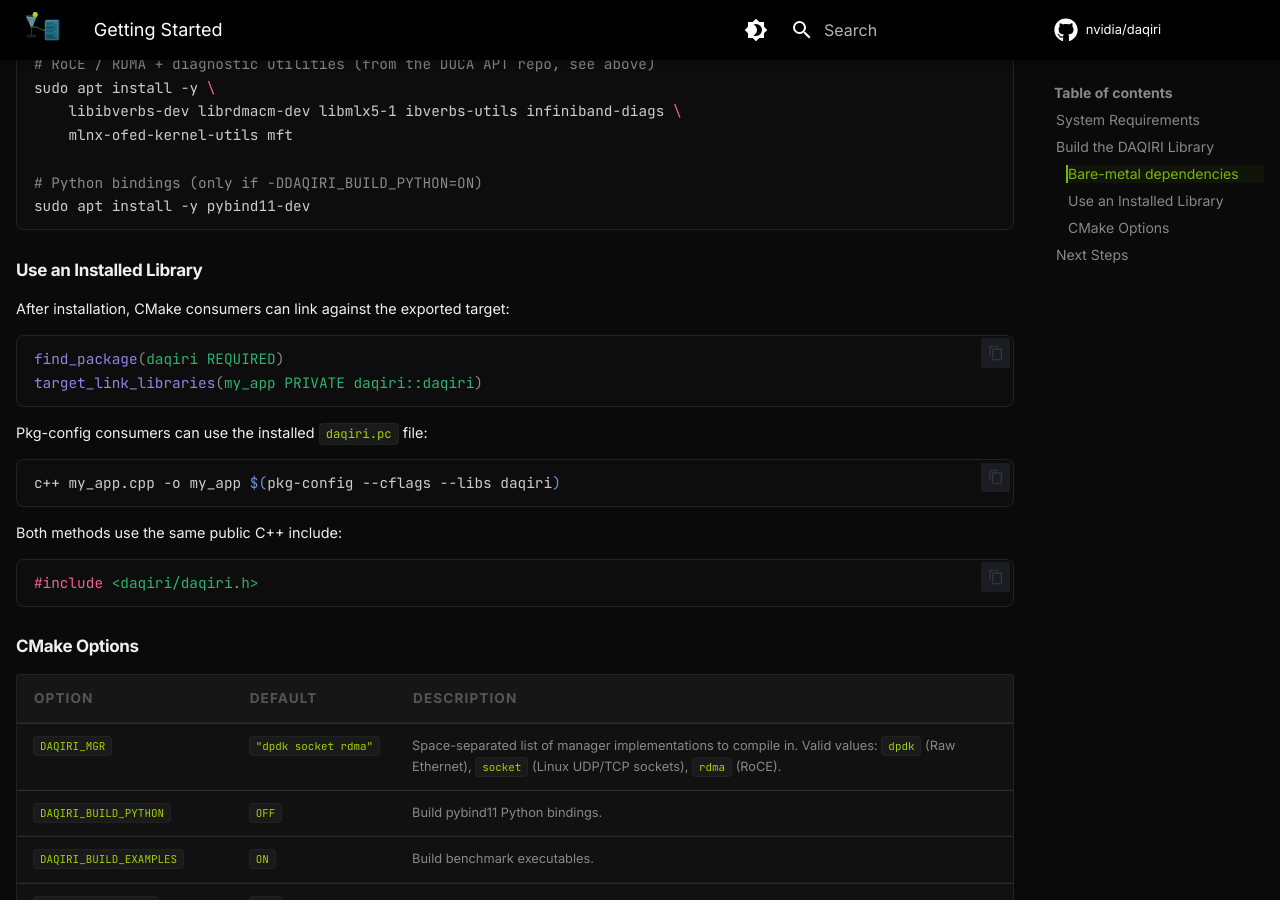
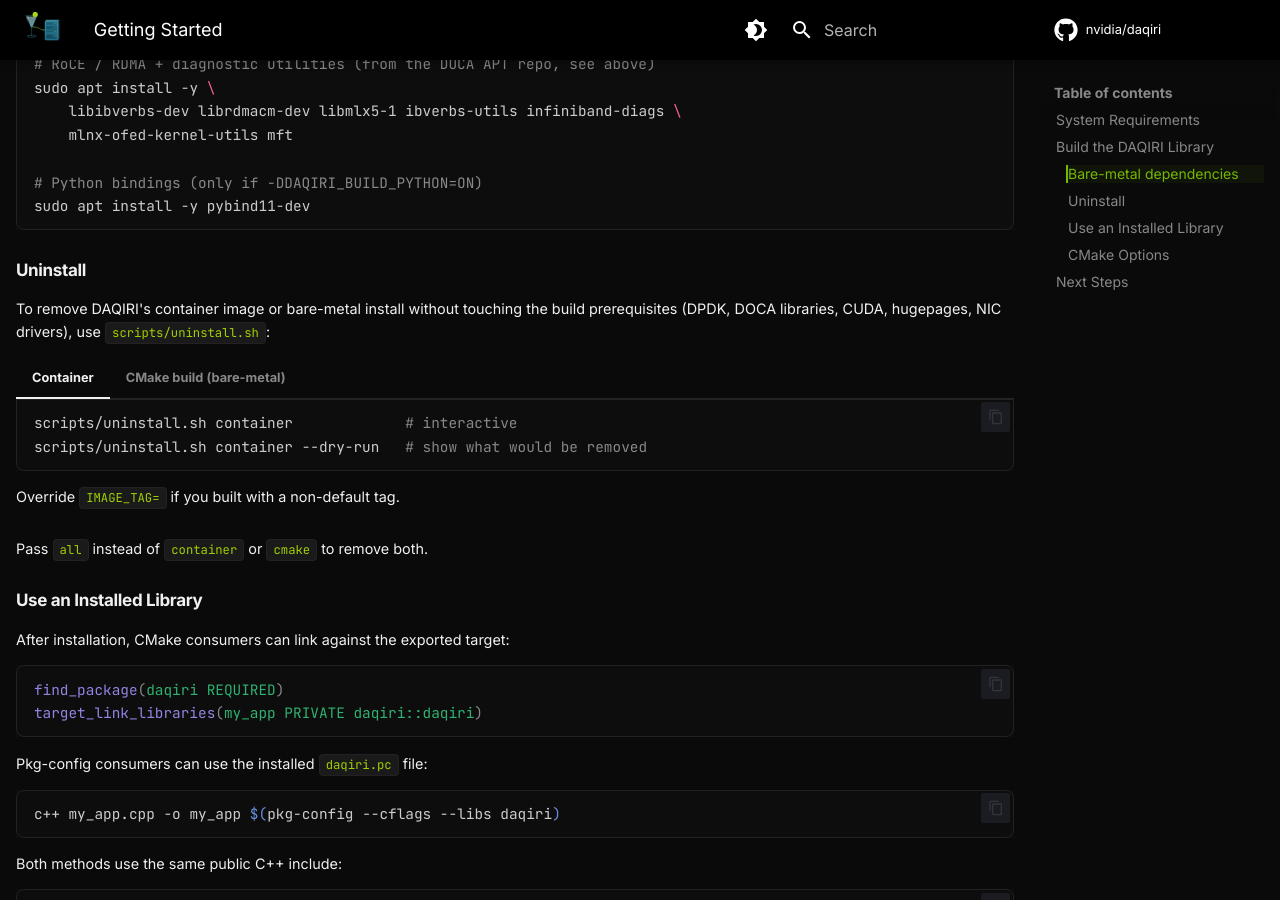
Before and after one commit to NVIDIA/daqiri, an MkDocs documentation site: the page built from docs/getting-started.md, in a window 1280 px wide and 900 px high, scrolled down 2018 px. Built offline with MkDocs 1.6.1 and Material for MkDocs 9.7.7, drawn with Linux system fonts in a browser that asks for light colours; comment, search, counter and statistics services are not loaded.

Commit message:
#119 - Add uninstall script for the CMake install and container image
Signed-off-by: Chloe Crozier <chloecrozier@gmail.com>

````diff
--- a/docs/getting-started.md
+++ b/docs/getting-started.md
@@ -139,6 +139,31 @@
 sudo apt install -y pybind11-dev
 ```
 
+### Uninstall
+
+To remove DAQIRI's container image or bare-metal install without touching the build prerequisites (DPDK, DOCA libraries, CUDA, hugepages, NIC drivers), use [`scripts/uninstall.sh`](https://github.com/NVIDIA/daqiri/blob/main/scripts/uninstall.sh):
+
+=== "Container"
+
+    ```bash
+    scripts/uninstall.sh container             # interactive
+    scripts/uninstall.sh container --dry-run   # show what would be removed
+    ```
+
+    Override `IMAGE_TAG=` if you built with a non-default tag.
+
+=== "CMake build (bare-metal)"
+
+    ```bash
+    scripts/uninstall.sh cmake             # interactive, manifest-driven
+    scripts/uninstall.sh cmake --dry-run   # show what would be removed
+    scripts/uninstall.sh cmake --yes       # non-interactive
+    ```
+
+    See [Step 7: Uninstall](tutorials/bare-metal-cmake-build.md#step-7-uninstall) in the bare-metal tutorial for manifest semantics, the `DAQIRI_PREFIX` override, and verification details.
+
+Pass `all` instead of `container` or `cmake` to remove both.
+
 ### Use an Installed Library
 
 After installation, CMake consumers can link against the exported target:
````
Also changed, not shown: docs/tutorials/bare-metal-cmake-build.md (+14 -0 lines), 1 other file.
